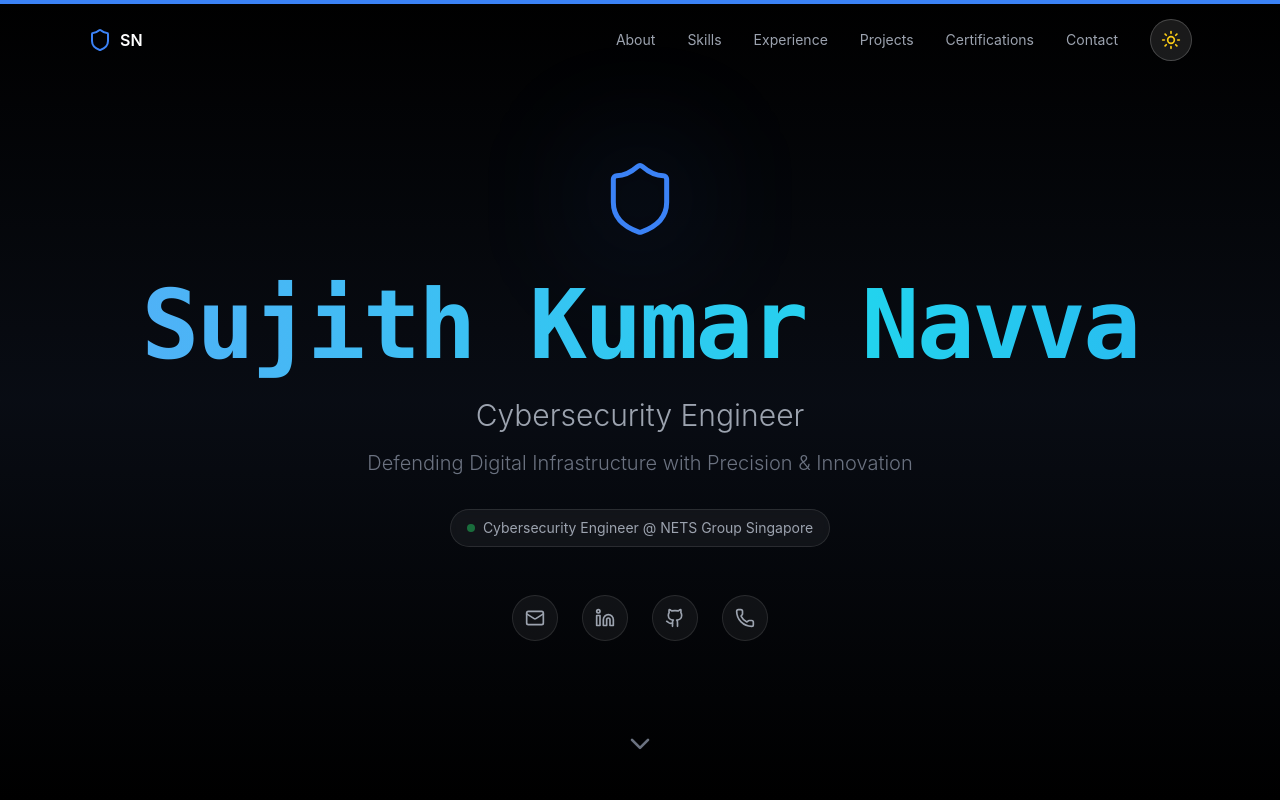
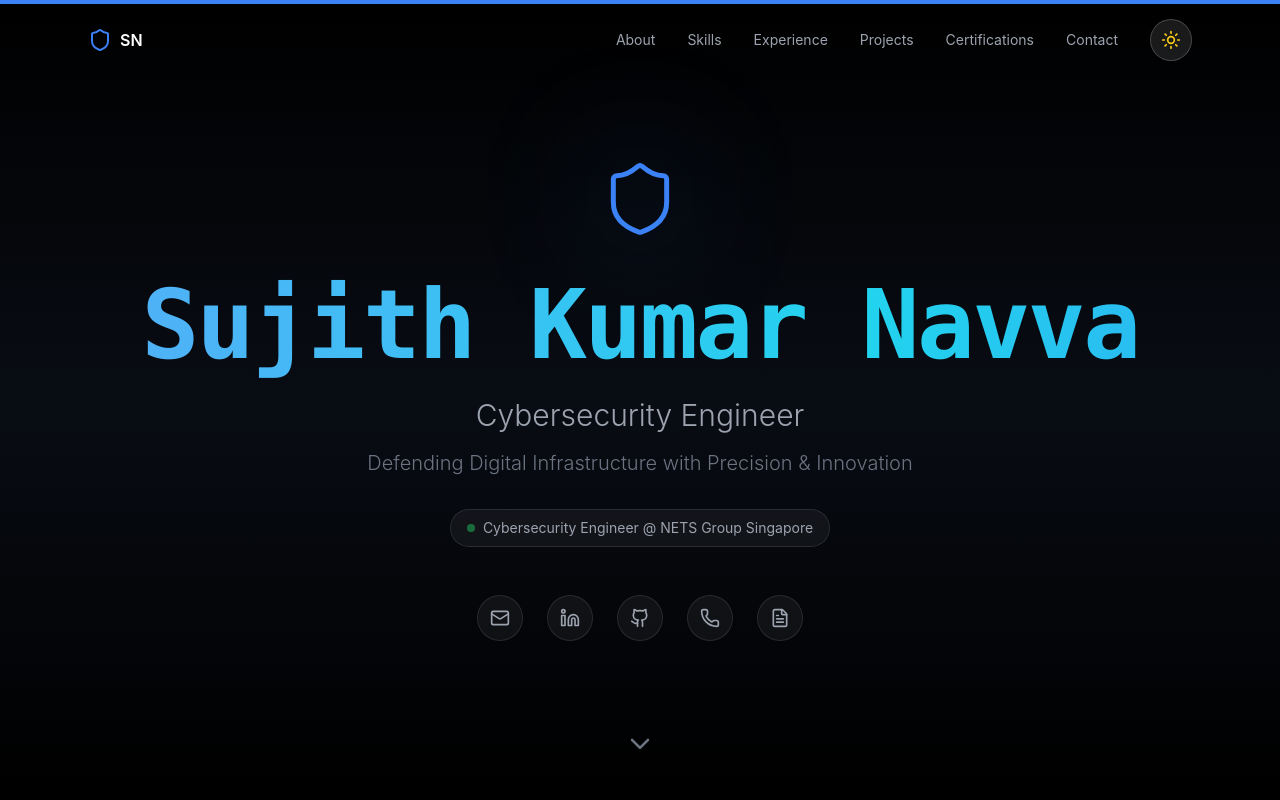
Before and after one commit to sujithnavva/sujith.me, a React (Create React App) app: page / in a window 1280 px wide. Shown: the top 800 px of the page. Built offline with nearby package versions, Linux system fonts and the light colour scheme.

Commit message:
added CV to hero

```diff
--- a/src/components/portfolio/HeroSection.jsx
+++ b/src/components/portfolio/HeroSection.jsx
@@ -1,7 +1,7 @@
 import React from 'react';
 import { motion } from 'framer-motion';
-import { ChevronDown, Shield, Github, Linkedin, Mail, Phone } from 'lucide-react';
-
+import { ChevronDown, Shield, Github, Linkedin, Mail, Phone,FileText } from 'lucide-react';
+import resumeFile from '../assets/Resume_Sujith.pdf';
 export default function HeroSection({ isDarkMode }) {
   const scrollToAbout = () => {
     document.getElementById('about')?.scrollIntoView({ behavior: 'smooth' });
@@ -134,6 +134,15 @@ export default function HeroSection({ isDarkMode }) {
           >
             <Phone className={`w-5 h-5 ${isDarkMode ? 'text-gray-400' : 'text-gray-600'}`} />
           </a>
+          <a
+            href={resumeFile} // Replace with the actual path to your CV in the public folder
+            target="_blank"
+            rel="noopener noreferrer"
+            className={`p-3 rounded-full ${isDarkMode ? 'bg-white/5 border-white/10 hover:bg-white/10 hover:border-white/20' : 'bg-black/5 border-black/10 hover:bg-black/10 hover:border-black/20'} border transition-all duration-300`}
+            aria-label="CV"
+        >
+          <FileText className={`w-5 h-5 ${isDarkMode ? 'text-gray-400' : 'text-gray-600'}`} />
+        </a>
         </motion.div>
       </div>
 
```
Also changed, not shown: 1 other file (tests, documents, lock files or other folders).
